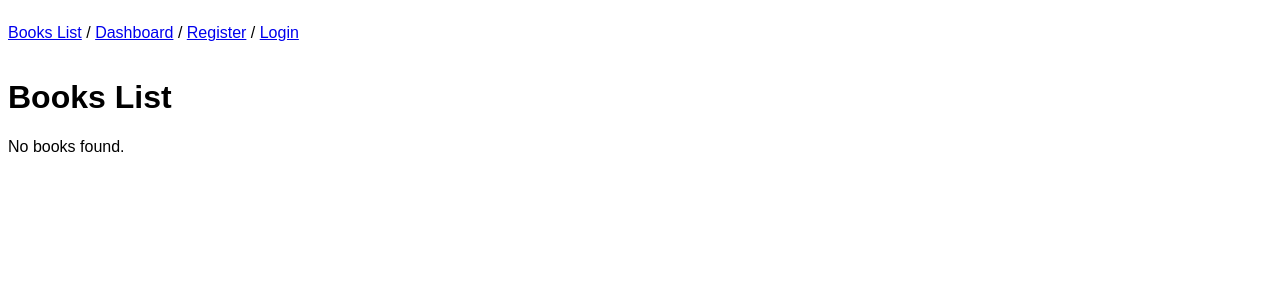
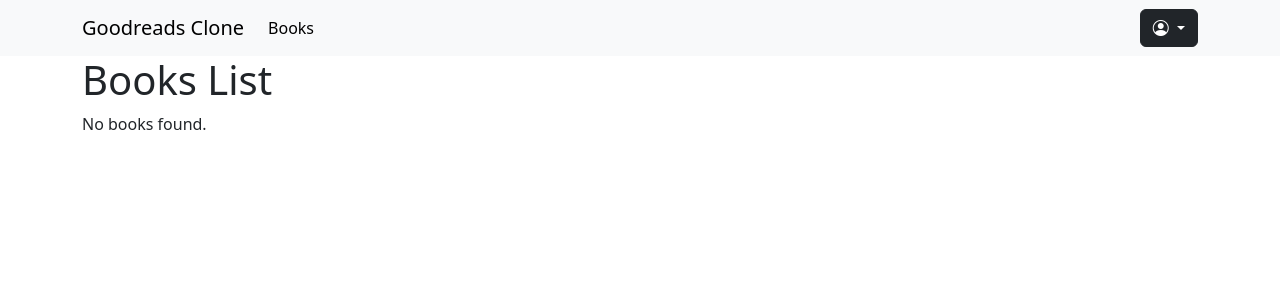
Before and after one commit to Javohir-dev/goodreads-clone, a Django app: page /books/ in a window 1280 px wide. Shown: the top 300 px of the page. Run offline with Django 4.2, Linux system fonts and the light colour scheme; data that the repository does not hold is empty.

Commit message:
Bootstrp setup

```diff
--- a/books/templates/books/list.html
+++ b/books/templates/books/list.html
@@ -18,7 +18,6 @@ Books List Page
                 <li>
                     <a href="{% url 'books:book_detail' book.id %}">{{ book }}</a>
                 </li>
-                <br/>
             {% endfor %}
         </ol>
     {% else %}
--- a/templates/base.html
+++ b/templates/base.html
@@ -4,38 +4,66 @@
     <meta charset="UTF-8">
     <meta name="viewport" content="width=device-width, initial-scale=1.0">
     <title>{% block title %}Goodreads Clone{% endblock  %}</title>
-    <style>
-
-        body {
-            font-family: sans-serif;
-        }
-
-    </style>
+    <link href="https://cdn.jsdelivr.net/npm/bootstrap@5.3.1/dist/css/bootstrap.min.css" rel="stylesheet" integrity="sha384-4bw+/aepP/YC94hEpVNVgiZdgIC5+VKNBQNGCHeKRQN+PtmoHDEXuppvnDJzQIu9" crossorigin="anonymous" />
+    <link rel="stylesheet" href="https://cdn.jsdelivr.net/npm/bootstrap-icons@1.10.5/font/bootstrap-icons.css" />
 </head>
 <body>
-    <div style="display: flex; justify-content: space-between;">
-        <div>
-            <p>
-                <a href="{% url 'books:books_list' %}">Books List</a> /
-                <a href="{% url 'users:profile' %}">Dashboard</a> /
-                <a href="{% url "users:register" %}">Register</a> /
+    <nav class="navbar navbar-expand-lg bg-body-tertiary">
+        <div class="container-md">
+            <a class="navbar-brand" href="{% url 'landing_page' %}">Goodreads Clone</a>
+            <button class="navbar-toggler" type="button" data-bs-toggle="collapse" data-bs-target="#navbarSupportedContent" aria-controls="navbarSupportedContent" aria-expanded="false" aria-label="Toggle navigation">
+            <span class="navbar-toggler-icon"></span>
+            </button>
+            <div class="collapse navbar-collapse" id="navbarSupportedContent">
 
+                <ul class="navbar-nav me-auto mb-2 mb-lg-0">
+                    <li class="nav-item">
+                        <a class="nav-link active" aria-current="page" href="{% url 'books:books_list' %}">Books</a>
+                    </li>
+                </ul>
+
+                <ul class="navbar-nav mb-2 mb-lg-0">
                     {% if user.is_authenticated %}
-                <a href="{% url "users:logout" %}">Logout</a>
+                        <li class="nav-item dropdown">
+                            <button class="btn btn-dark dropdown-toggle" data-bs-toggle="dropdown" aria-expanded="false">
+                                <strong>{{ request.user.first_name }}</strong>
+                            </button>
+                            <ul class="dropdown-menu dropdown-menu-dark">
+                                <li><a class="dropdown-item" href="{% url 'users:profile' %}">Dashboard</a></li>
+                                <li><a class="dropdown-item" href="{% url "users:logout" %}">Logout</a></li>
+                            </ul>
+                        </li>
                     {% else %}
-                <a href="{% url "users:login" %}">Login</a>
+                        <li class="nav-item dropdown">
+                            <button class="btn btn-dark dropdown-toggle" data-bs-toggle="dropdown" aria-expanded="false">
+                                <i class="bi bi-person-circle"></i>
+                            </button>
+                            <ul class="dropdown-menu dropdown-menu-dark">
+                                <li><a class="dropdown-item" href="{% url "users:login" %}">Login</a></li>
+                                <li><a class="dropdown-item" href="{% url "users:register" %}">Registration</a></li>
+                            </ul>
+                        </li>
                     {% endif %}
-            </p>
+                </ul>
+
+            </div>
+        </div>
+    </nav>
+
+    <div class="container-md">
         {% if messages %}
             {% for message in messages %}
-                    {{ message }}
+            <div class="alert alert-{{ message.tags }} alert-dismissible fade show my-3" role="alert">
+                <strong>{{ message }}</strong>
+                <button type="button" class="btn-close" data-bs-dismiss="alert" aria-label="Close"></button>
+              </div>
             {% endfor %}
         {% endif %}
-        </div>
-        <div></div>
-    </div>
         {% block content %}
         {% endblock  %}
+    </div>
 
+    <script src="https://cdn.jsdelivr.net/npm/bootstrap@5.3.1/dist/js/bootstrap.bundle.min.js" integrity="sha384-HwwvtgBNo3bZJJLYd8oVXjrBZt8cqVSpeBNS5n7C8IVInixGAoxmnlMuBnhbgrkm" crossorigin="anonymous">
+    </script>
 </body>
 </html>
--- a/users/templates/users/login.html
+++ b/users/templates/users/login.html
@@ -16,7 +16,7 @@ Login Page
 
     <form method="POST">{% csrf_token %}
         {{ login_form.as_p }}
-        <button type="submit">Log in</button>
+        <button type="submit">Log in</button> <span>New to Goodreads? <a href="{% url 'users:register' %}"> Join now</a></span>
     </form>
 
 {% endblock  %}
--- a/users/templates/users/register.html
+++ b/users/templates/users/register.html
@@ -8,9 +8,9 @@ Login Page
 {% block content %}
 
     <h1>Register Page</h1>
-    <form action="{% url 'users:register' %}" method="post" style="display: flex; flex-direction: column;">{% csrf_token %}
-        {{ form }}
-        {% comment %} {{ form.as_p }} {% endcomment %}
+    <form action="{% url 'users:register' %}" method="post">{% csrf_token %}
+        {% comment %} {{ form }} {% endcomment %}
+        {{ form.as_p }}
         {% comment %} <label for="username">Username:</label>
         <input id="username" type="text" name="username" /><br/><br/>
 
```
Also changed, not shown: templates/landing.html (+3 -0 lines). Lines whose indentation alone changed are shown as unchanged.
